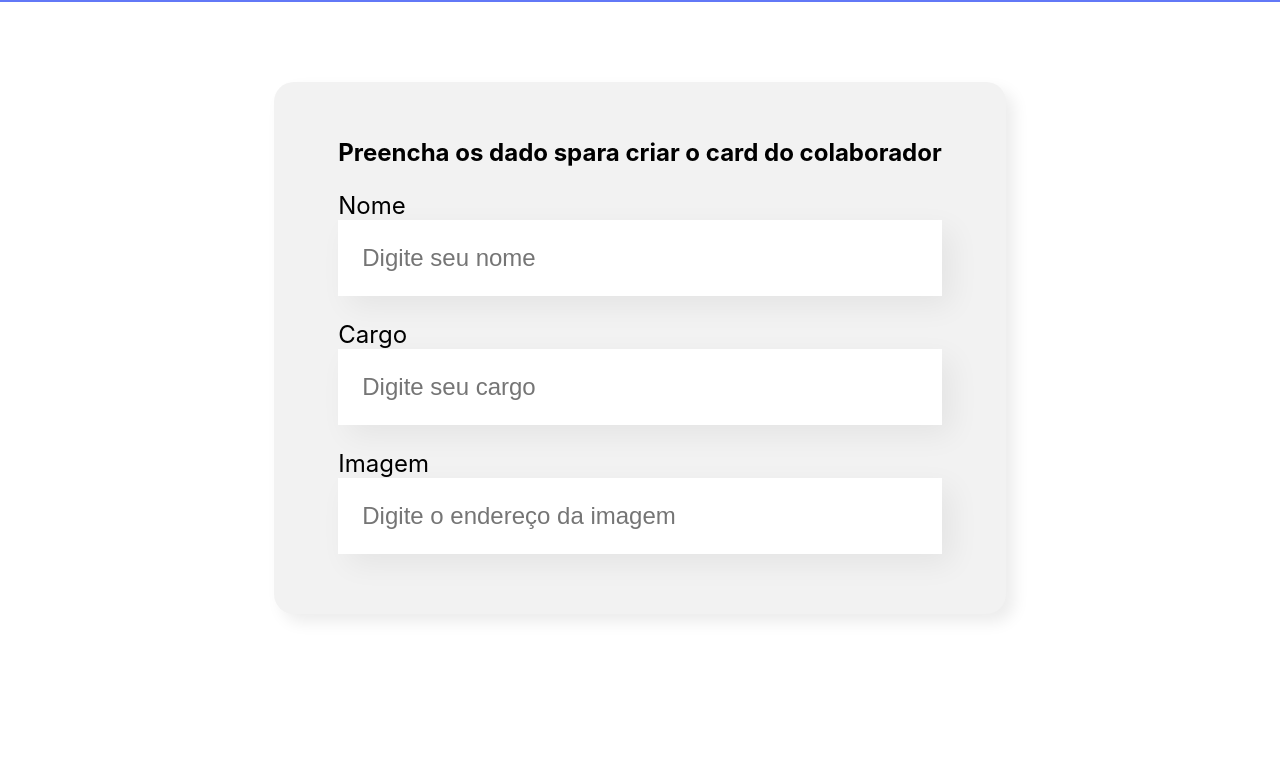
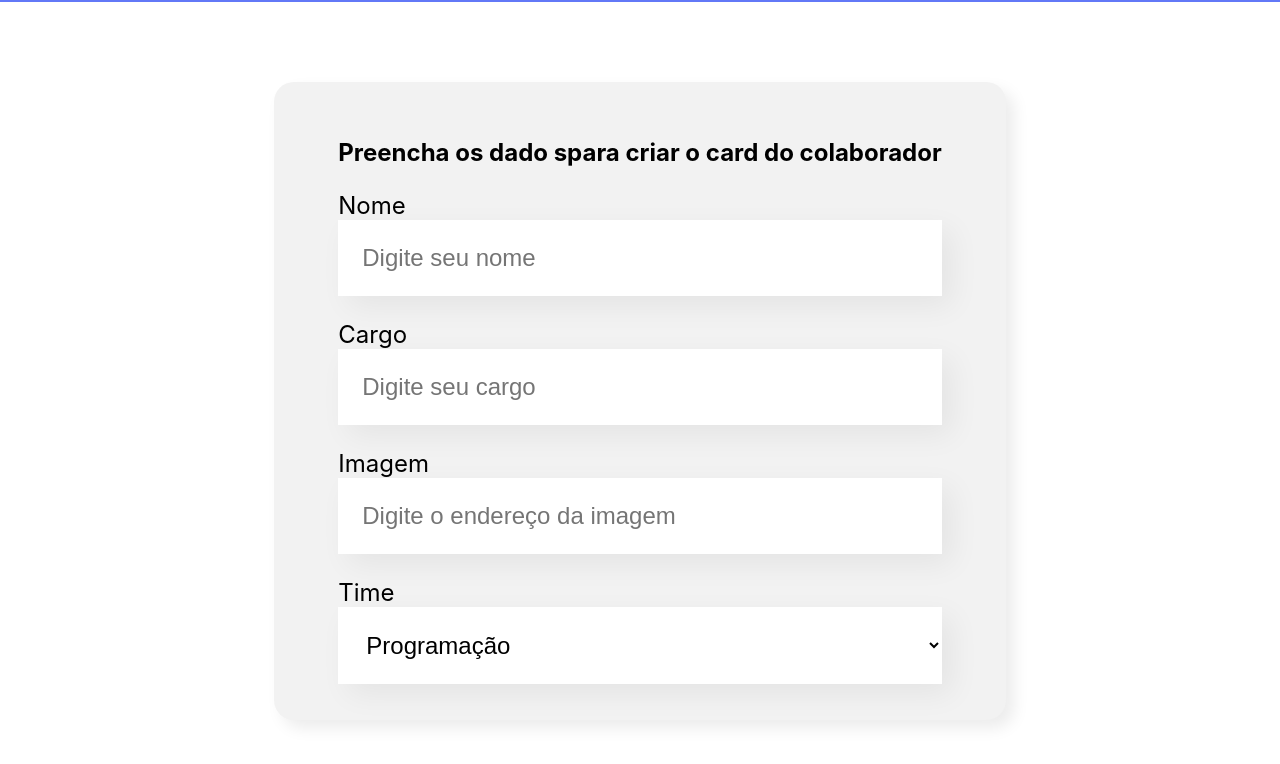
Before and after one commit to DavidCavalcanti/react-organograma, a React (Create React App) app in the folder organo/: page / in a window 1280 px wide. Shown: the part 496-1260 px from the top of the page. Before the commit the page ends 1190 px from the top, so only its background shows below. Built offline with nearby package versions, Linux system fonts and the light colour scheme.

Commit message:
Exibindo novo componente no formulário

```diff
--- a/organo/src/components/Formulario/index.js
+++ b/organo/src/components/Formulario/index.js
@@ -1,7 +1,18 @@
 import CampoTexto from '../CampoTexto';
+import ListaSuspensa from '../ListaSuspensa';
 import './Formulario.css';
+const Formulario = () => {
 
-const Formulario = () => {
+    const times = [
+        'Programação',
+        'Front-end',
+        'Data Science',
+        'DevOps',
+        'UX e Design',
+        'Mobile',
+        'Inovação e Gestão'
+    ]
+
     return (
         <section className='formulario'>
             <form>
@@ -9,6 +20,7 @@
                 <CampoTexto label="Nome" placeholder="Digite seu nome" />
                 <CampoTexto label="Cargo" placeholder="Digite seu cargo" />
                 <CampoTexto label="Imagem" placeholder="Digite o endereço da imagem" />
+                <ListaSuspensa label="Time" itens={times}/>
             </form>
         </section>
     )
```
